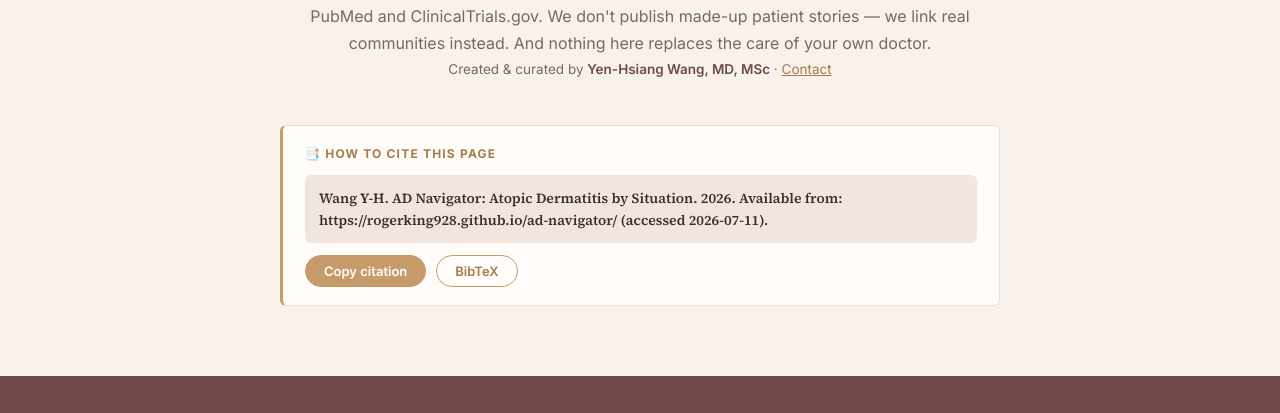
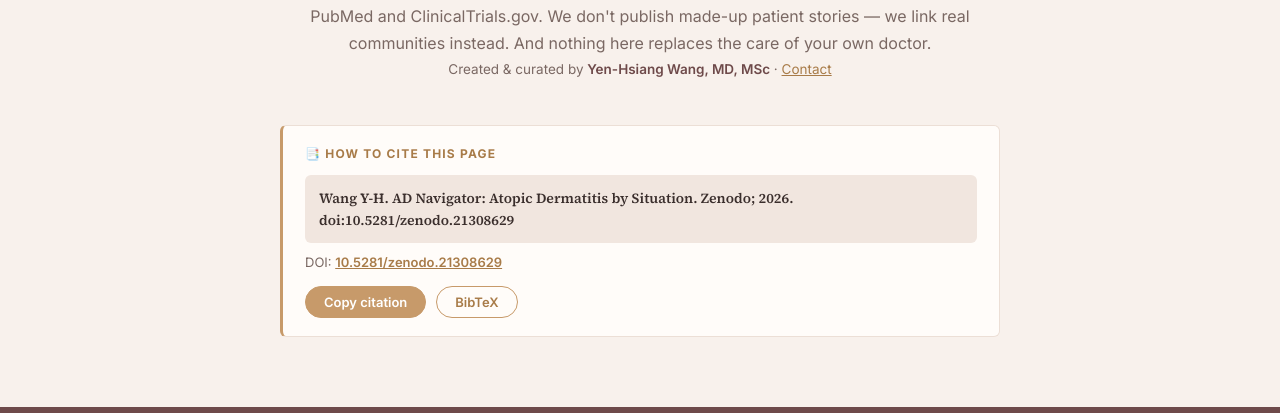
Before and after one commit to Rogerking928/ad-navigator, a plain HTML site: page index.html in a window 1280 px wide. Shown: the part 9465-9878 px from the top of the page. Drawn offline with Linux system fonts and the light colour scheme.

Commit message:
feat: wire in Zenodo DOI 10.5281/zenodo.21308629
- On-page citation block now shows the DOI + DOI-based BibTeX.
- citation_* / Dublin Core <meta> tags added for scholarly indexing.
- CITATION.cff doi/identifiers filled; README DOI badge.

Co-Authored-By: Claude Opus 4.8 (1M context) <noreply@anthropic.com>

```diff
--- a/assets/app.js
+++ b/assets/app.js
@@ -409,22 +409,24 @@
     } else { fallback(); }
   }
 
+  var CITE_DOI = "10.5281/zenodo.21308629";
   function renderCite() {
     var box = $("#citeBox");
     if (!box) return;
-    var url = "https://rogerking928.github.io/ad-navigator/";
-    var today = new Date().toISOString().slice(0, 10);
-    citeText = "Wang Y-H. AD Navigator: Atopic Dermatitis by Situation. 2026. " +
-      "Available from: " + url + " (accessed " + today + ").";
+    var doiUrl = "https://doi.org/" + CITE_DOI;
+    citeText = "Wang Y-H. AD Navigator: Atopic Dermatitis by Situation. Zenodo; 2026. " +
+      "doi:" + CITE_DOI;
     citeBib = "@misc{wang2026adnavigator,\n" +
-      "  author       = {Wang, Yen-Hsiang},\n" +
-      "  title        = {{AD Navigator: Atopic Dermatitis by Situation}},\n" +
-      "  year         = {2026},\n" +
-      "  howpublished = {\\url{" + url + "}},\n" +
-      "  note         = {Accessed: " + today + "}\n}";
+      "  author    = {Wang, Yen-Hsiang},\n" +
+      "  title     = {{AD Navigator: Atopic Dermatitis by Situation}},\n" +
+      "  year      = {2026},\n" +
+      "  publisher = {Zenodo},\n" +
+      "  doi       = {" + CITE_DOI + "},\n" +
+      "  url       = {" + doiUrl + "}\n}";
     box.innerHTML =
       '<div class="cite-label">📑 ' + t(STR.cite_h) + "</div>" +
       '<div class="cite-text">' + esc(citeText) + "</div>" +
+      '<div class="cite-doi">DOI: <a href="' + esc(doiUrl) + '" target="_blank" rel="noopener">' + esc(CITE_DOI) + "</a></div>" +
       '<div class="cite-actions">' +
         '<button class="cite-btn" data-cite="text">' + t(STR.cite_copy) + "</button>" +
         '<button class="cite-btn cite-btn--ghost" data-cite="bib">BibTeX</button>' +
--- a/assets/styles.css
+++ b/assets/styles.css
@@ -258,6 +258,8 @@ a:hover{color:var(--brass-deep);}
 .cite-box{max-width:720px;margin:26px auto 0;background:var(--paper);border:1px solid var(--line);border-left:3px solid var(--brass);border-radius:var(--radius);padding:18px 22px;text-align:left;}
 .cite-label{font-family:var(--sans);font-size:12px;font-weight:700;letter-spacing:.1em;text-transform:uppercase;color:var(--brass-deep);margin-bottom:10px;}
 .cite-text{font-family:"Source Serif 4",Georgia,serif;font-size:14px;color:var(--ink);line-height:1.6;background:var(--cream-2);border-radius:var(--radius);padding:12px 14px;word-break:break-word;}
+.cite-doi{margin-top:8px;font-size:13px;color:var(--ink-soft);}
+.cite-doi a{color:var(--brass-deep);font-weight:600;text-decoration:underline;}
 .cite-actions{display:flex;gap:10px;margin-top:12px;flex-wrap:wrap;}
 .cite-btn{font-family:var(--sans);font-size:13px;font-weight:600;color:#fff;background:var(--brass);border:1px solid var(--brass);border-radius:20px;padding:7px 18px;cursor:pointer;transition:all .2s;}
 .cite-btn:hover{background:var(--brass-deep);border-color:var(--brass-deep);}
--- a/index.html
+++ b/index.html
@@ -11,6 +11,16 @@
 <meta property="og:url" content="https://rogerking928.github.io/ad-navigator/" />
 <meta name="theme-color" content="#6e4a4a" />
 <link rel="canonical" href="https://rogerking928.github.io/ad-navigator/" />
+<!-- Scholarly citation metadata (Highwire + Dublin Core) -->
+<meta name="citation_title" content="AD Navigator: Atopic Dermatitis by Situation" />
+<meta name="citation_author" content="Wang, Yen-Hsiang" />
+<meta name="citation_publication_date" content="2026" />
+<meta name="citation_doi" content="10.5281/zenodo.21308629" />
+<meta name="citation_public_url" content="https://rogerking928.github.io/ad-navigator/" />
+<meta name="DC.title" content="AD Navigator: Atopic Dermatitis by Situation" />
+<meta name="DC.creator" content="Wang, Yen-Hsiang" />
+<meta name="DC.date" content="2026" />
+<meta name="DC.identifier" content="https://doi.org/10.5281/zenodo.21308629" />
 <link rel="icon" href="favicon.svg" type="image/svg+xml" />
 <link rel="preconnect" href="https://fonts.googleapis.com">
 <link rel="preconnect" href="https://fonts.gstatic.com" crossorigin>
```
Also changed, not shown: 2 other files.
